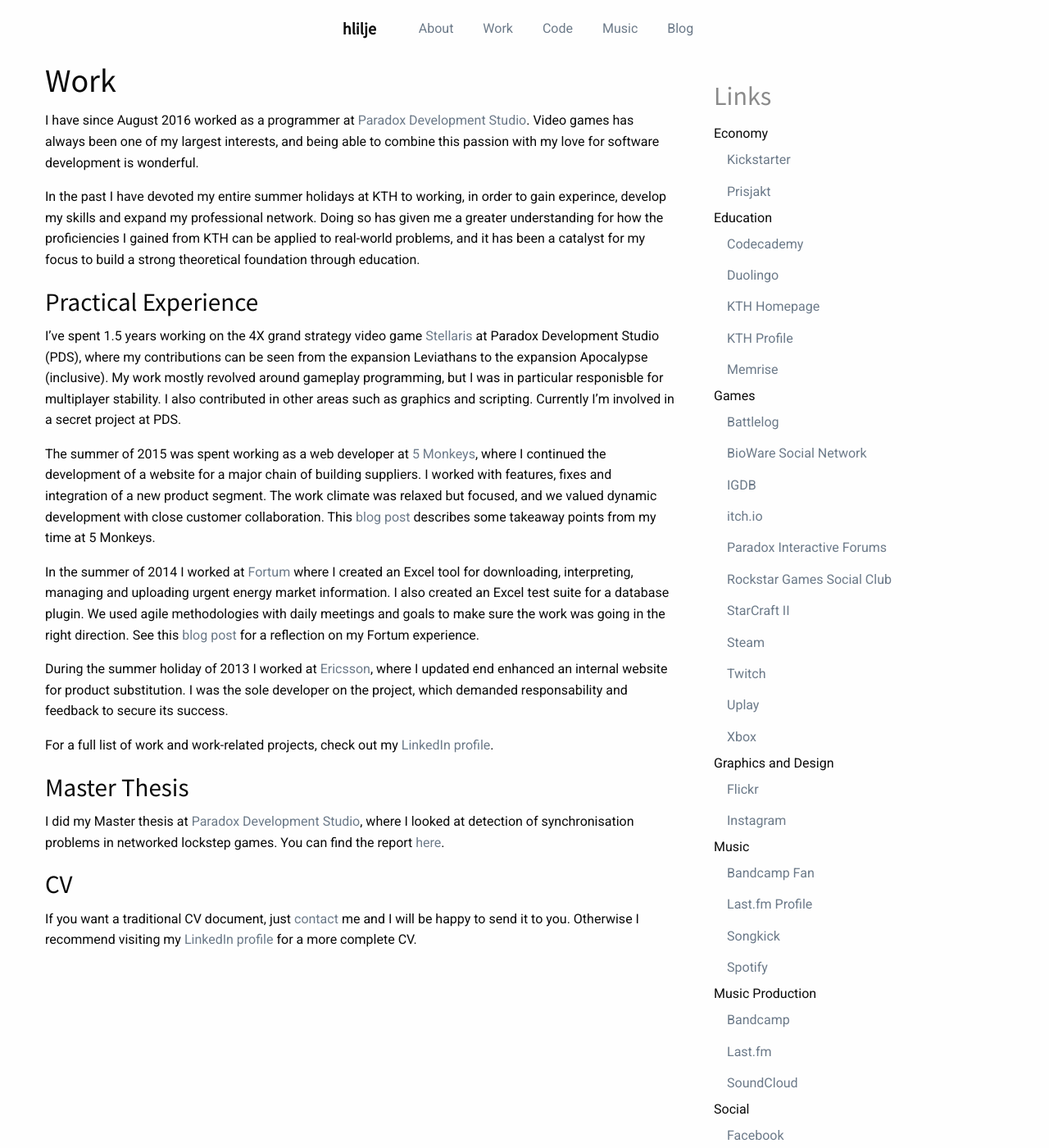
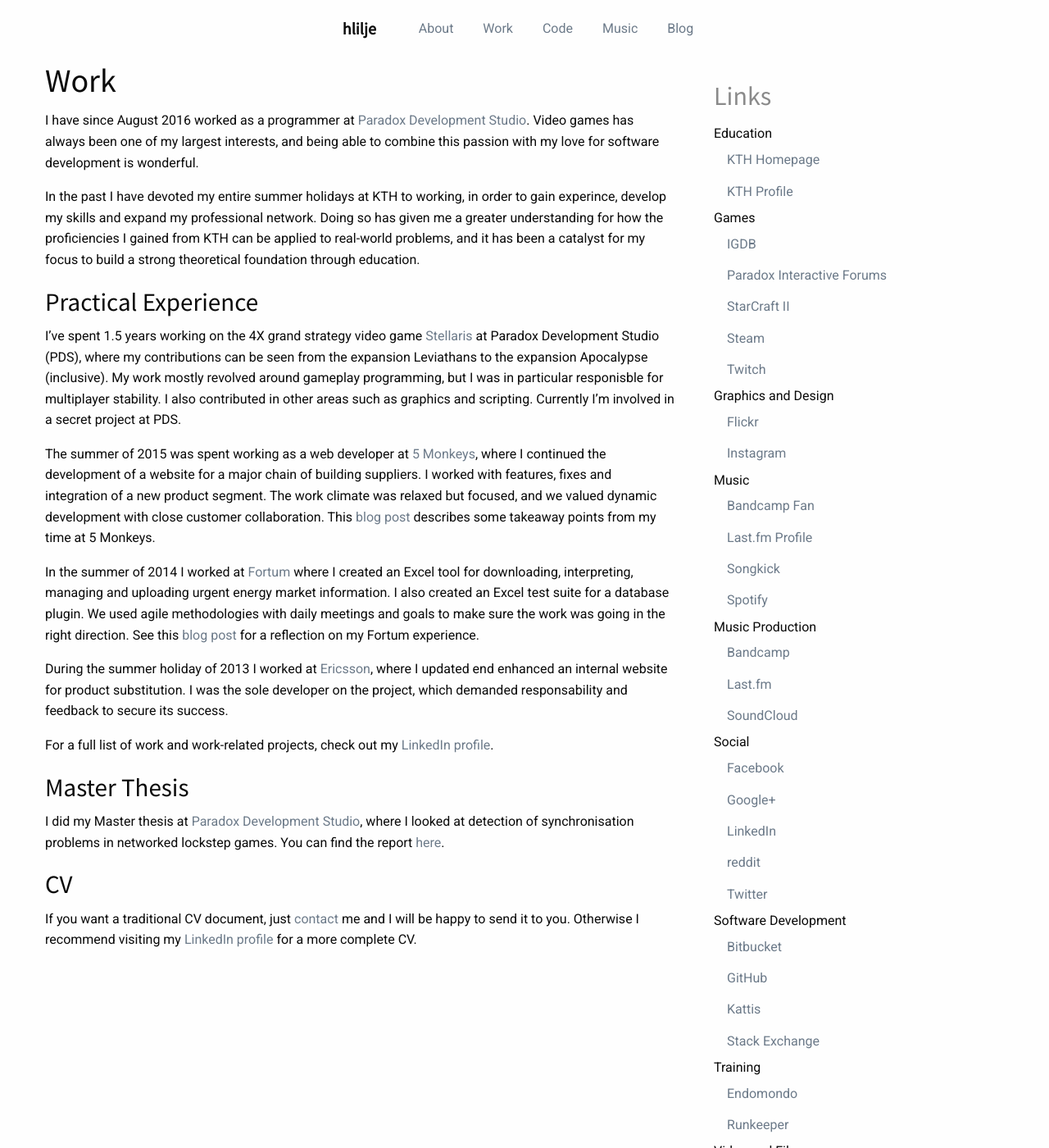
Before and after one commit to hlilje/hlilje.github.io, a Jekyll site: the page built from work.html, in a window 1280 px wide and 1400 px high. Shown: the whole window at 82% size. Built offline with Jekyll 4.4.1, drawn with Linux system fonts in a browser that asks for light colours; nearby versions of some CDN libraries; some of the changed text lies outside the part shown.

Commit message:
Remove some unnecessary links

```diff
--- a/_data/links.yml
+++ b/_data/links.yml
@@ -1,24 +1,12 @@
-"Economy":
-    "Kickstarter": https://www.kickstarter.com/profile/hlilje
-    "Prisjakt": http://www.prisjakt.nu/minsida.php?a=vaexelverkan
 "Education":
-    "Codecademy": http://www.codecademy.com/hlilje
-    "Duolingo": https://www.duolingo.com/hlilje
     "KTH Homepage": http://www.csc.kth.se/~hlilje/
     "KTH Profile": https://www.kth.se/profile/hlilje/
-    "Memrise": http://www.memrise.com/user/hlilje/
 "Games":
-    "Battlelog": http://battlelog.battlefield.com/bf4/user/khlilje/
-    "BioWare Social Network": http://social.bioware.com/3138382/
     "IGDB": https://www.igdb.com/users/hlilje
-    "itch.io": https://hlilje.itch.io/
     "Paradox Interactive Forums": https://forum.paradoxplaza.com/forum/index.php?members/superkargoeren.334673/
-    "Rockstar Games Social Club": http://socialclub.rockstargames.com/member/hlilje
     "StarCraft II": http://eu.battle.net/sc2/en/profile/1043944/1/hlilje/
     "Steam": http://steamcommunity.com/id/hlilje
     "Twitch": https://www.twitch.tv/hlilje
-    "Uplay": https://uplay.ubi.com/#!/en-GB/profile/hlilje
-    "Xbox": https://account.xbox.com/Profile?gamerTag=vaexelverkan
 "Graphics and Design":
     "Flickr": https://www.flickr.com/people/hlilje/
     "Instagram": https://instagram.com/hlilje/
@@ -37,20 +25,16 @@
     "LinkedIn": https://www.linkedin.com/in/hlilje
     "reddit": https://www.reddit.com/user/Superkargoeren/
     "Twitter": https://twitter.com/hlilje
-    "Windows": https://profile.live.com/cid-d48fae29737f2d8b/
 "Software Development":
-    "App Engine Playground": https://hlilje-app.appspot.com/
     "Bitbucket": https://bitbucket.org/hlilje
     "GitHub": https://github.com/hlilje
     "Kattis": https://kth.kattis.com/users/hlilje
     "Stack Exchange": http://stackexchange.com/users/2232003/hampus-liljekvist
-"Various":
+"Training":
     "Endomondo": http://www.endomondo.com/profile/4111167
-    "SweClockers.com": http://www.sweclockers.com/profil/vaexelverkan
-    "Trello": https://trello.com/hlilje
+    "Runkeeper": https://runkeeper.com/user/hlilje/profile
 "Video and Film":
     "IMDb": http://www.imdb.com/user/ur59667738/
-    "Vimeo": https://vimeo.com/hlilje
     "YouTube": https://www.youtube.com/user/HampusLiljekvist
 "Writing and Literature":
     "Goodreads": https://www.goodreads.com/hlilje
```
